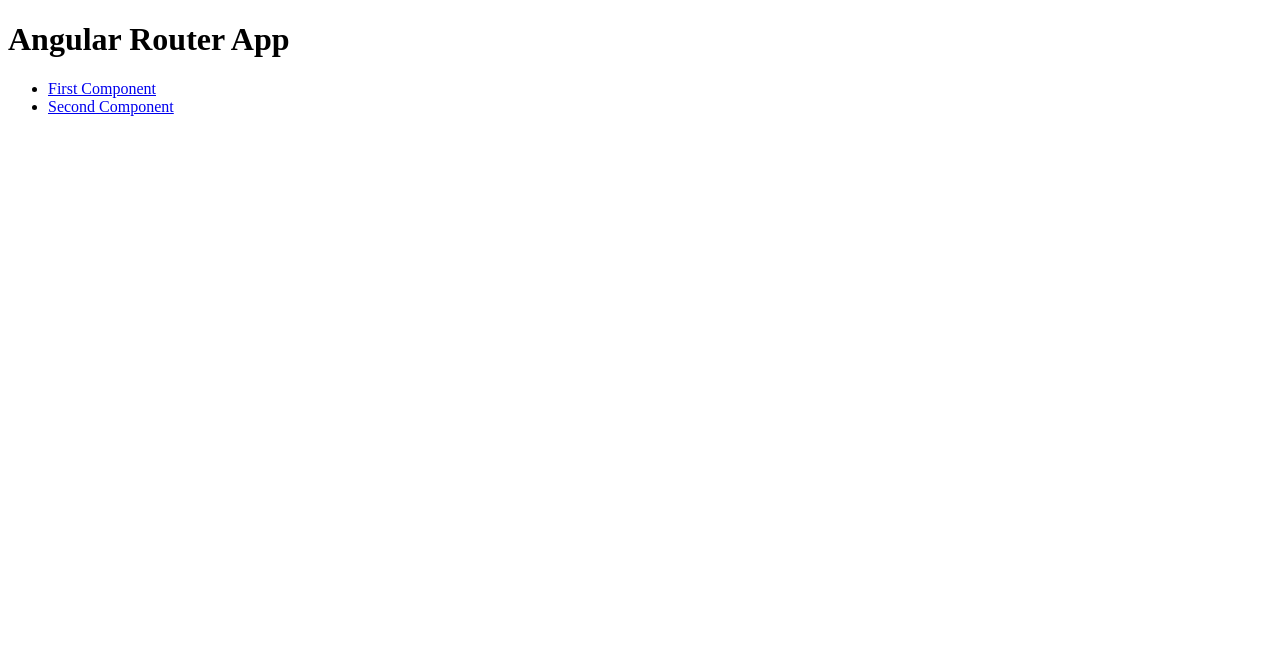
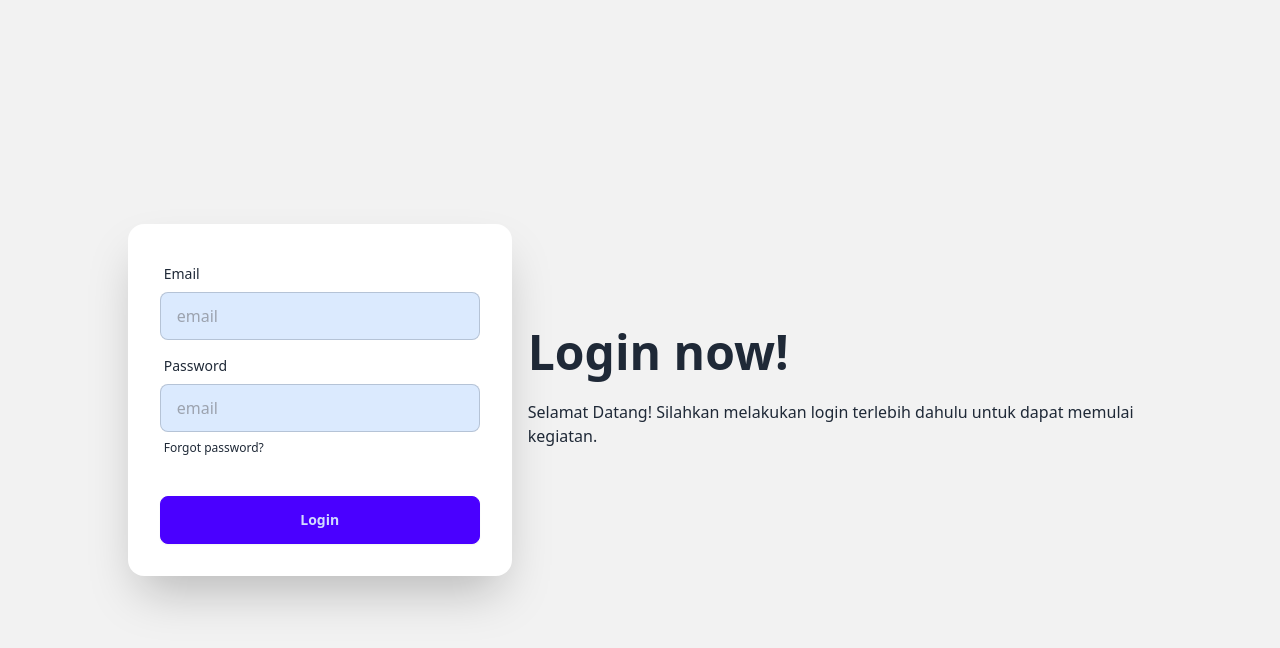
Before and after one commit to imtesalonika/portfolio-tesalonika, an Angular app: page /login in a window 1280 px wide. Before the commit this address led to /. Shown: the top 648 px of the page. Built offline with nearby package versions, Linux system fonts and the light colour scheme.

Commit message:
menambahkan tampilan halaman login

```diff
--- a/src/app/app.component.html
+++ b/src/app/app.component.html
@@ -1,23 +1,2 @@
-<h1>Angular Router App</h1>
-<nav>
-  <ul>
-    <li>
-      <a
-        routerLink="/first-component"
-        routerLinkActive="active"
-        ariaCurrentWhenActive="page"
-        >First Component</a
-      >
-    </li>
-    <li>
-      <a
-        routerLink="/second-component"
-        routerLinkActive="active"
-        ariaCurrentWhenActive="page"
-        >Second Component</a
-      >
-    </li>
-  </ul>
-</nav>
-<!-- The routed views render in the <router-outlet>-->
+
 <router-outlet></router-outlet>
--- a/src/app/halaman-login/halaman-login.component.html
+++ b/src/app/halaman-login/halaman-login.component.html
@@ -1 +1,60 @@
-<p>halaman-login works!</p>
+<!--<div class="hero min-h-screen bg-base-200">-->
+<!--  <div class="hero-content flex-col lg:flex-row-reverse">-->
+<!--    <div class="text-center lg:text-left">-->
+<!--      <h1 class="text-5xl font-bold">Login now!</h1>-->
+<!--      <p class="py-6">Selamat Datang! Silahkan melakukan login terlebih dahulu untuk dapat memulai kegiatan. </p>-->
+<!--    </div>-->
+<!--    <div class="card shrink-0 w-full max-w-sm shadow-2xl bg-base-100">-->
+<!--      <form class="card-body">-->
+<!--        <div class="form-control">-->
+<!--          <label class="label">-->
+<!--            <span class="label-text">Email</span>-->
+<!--          </label>-->
+<!--          <input type="email" placeholder="email" class="input input-bordered" required />-->
+<!--        </div>-->
+<!--        <div class="form-control">-->
+<!--          <label class="label">-->
+<!--            <span class="label-text">Password</span>-->
+<!--          </label>-->
+<!--          <input type="password" placeholder="password" class="input input-bordered" required />-->
+<!--          <label class="label">-->
+<!--            <a href="#" class="label-text-alt link link-hover">Forgot password?</a>-->
+<!--          </label>-->
+<!--        </div>-->
+<!--        <div class="form-control mt-6">-->
+<!--          <button class="btn btn-primary">Login</button>-->
+<!--        </div>-->
+<!--      </form>-->
+<!--    </div>-->
+<!--  </div>-->
+<!--</div>-->
+<div class="hero min-h-screen bg-base-200">
+  <div class="hero-content flex-col lg:flex-row-reverse">
+    <div class="text-center lg:text-left">
+      <h1 class="text-5xl font-bold">Login now!</h1>
+      <p class="py-6">Selamat Datang! Silahkan melakukan login terlebih dahulu untuk dapat memulai kegiatan. </p>
+    </div>
+    <div class="card shrink-0 w-full max-w-sm shadow-2xl bg-base-100">
+      <form class="card-body">
+        <div class="form-control">
+          <label class="label">
+            <span class="label-text">Email</span>
+          </label>
+          <input type="email" placeholder="email" class="input input-bordered bg-blue-100 text-blue-700" required />
+        </div>
+        <div class="form-control">
+          <label class="label">
+            <span class="label-text">Password</span>
+          </label>
+          <input type="email" placeholder="email" class="input input-bordered bg-blue-100 text-blue-700" required />
+          <label class="label">
+            <a href="#" class="label-text-alt link link-hover">Forgot password?</a>
+          </label>
+        </div>
+        <div class="form-control mt-6">
+          <button class="btn btn-primary">Login</button>
+        </div>
+      </form>
+    </div>
+  </div>
+</div>
--- a/src/styles.css
+++ b/src/styles.css
@@ -1 +1,3 @@
-/* You can add global styles to this file, and also import other style files */
+@tailwind base;
+@tailwind components;
+@tailwind utilities;
--- a/tailwind.config.js
+++ b/tailwind.config.js
@@ -1,8 +1,12 @@
 /** @type {import('tailwindcss').Config} */
 module.exports = {
-  content: [],
+  content: [
+    "./src/**/*.{html,ts}",
+  ],
   theme: {
     extend: {},
   },
-  plugins: [],
+  plugins: [
+    require('daisyui'),
+  ],
 }
```
Also changed, not shown: src/app/app.routes.ts (+6 -2 lines).
